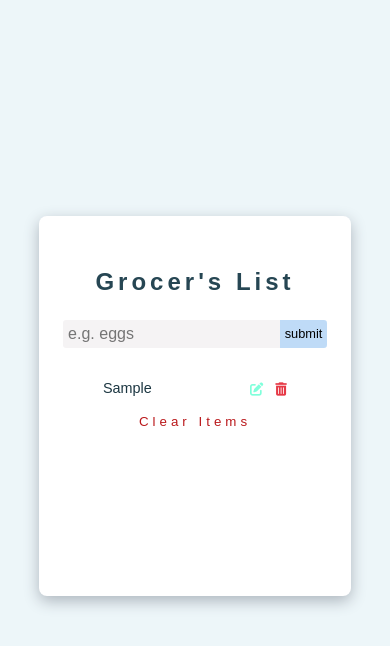
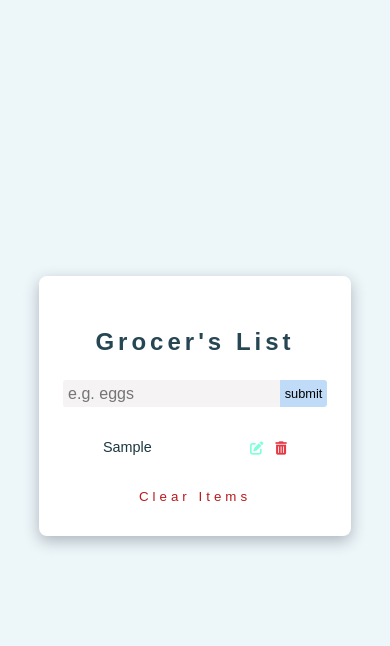
Before and after one commit to AyshaHakeem/grocery-list, a plain HTML site: page index.html in a window 390 px wide. Both pictures are taken after typing "Sample" into the empty fields and a click on the button "Submit". Drawn offline with Linux system fonts and the light colour scheme.

Commit message:
css changes

```diff
--- a/app.css
+++ b/app.css
@@ -19,7 +19,7 @@ body {
 
 section {
     background-color: white;
-    min-height: 40vh;
+    /* height: 40vh; */
     width: 45vw;
     padding: 1rem 0;
     margin-top: -2rem;
@@ -104,6 +104,7 @@ h3 {
 .grocery-container {
     display: grid;
     margin-top: 1rem;
+    margin-bottom: 1rem;
     visibility: hidden;
 }
 
@@ -161,6 +162,7 @@ h3 {
 }
 
 .clear-btn {
+    margin-top: 1rem;
     align-self: center;
     border: none;
     background-color: transparent;
@@ -175,13 +177,12 @@ h3 {
 @media (max-width: 992px) {
     section {
         width: 60vw;
-        height: 45vh;
     }
 }
 
 @media (max-width: 600px) {
     section {
-        min-width: 80vw;
+        width: 80vw;
     }
     .submit-btn {
         width: 12vw;
```
